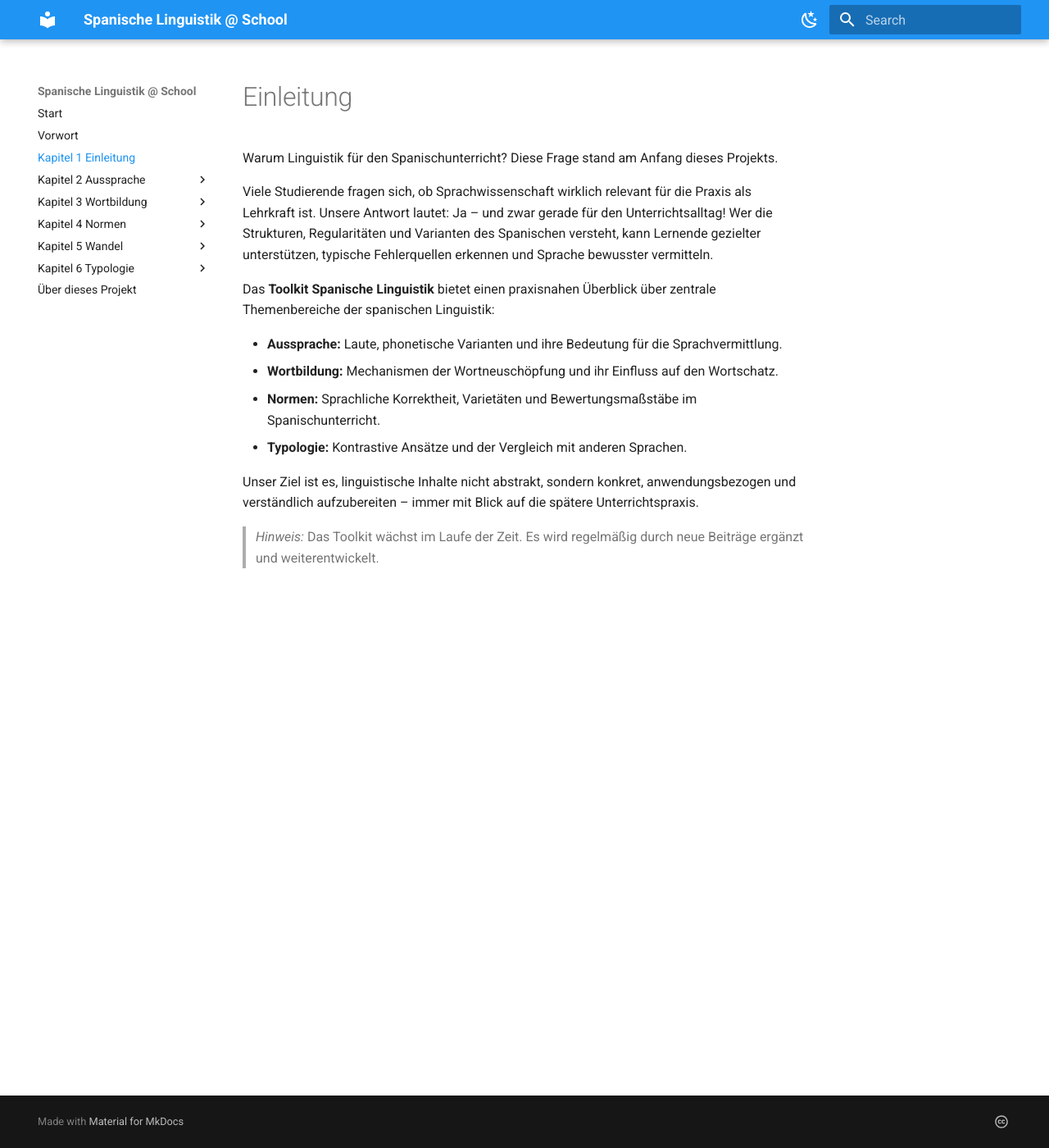
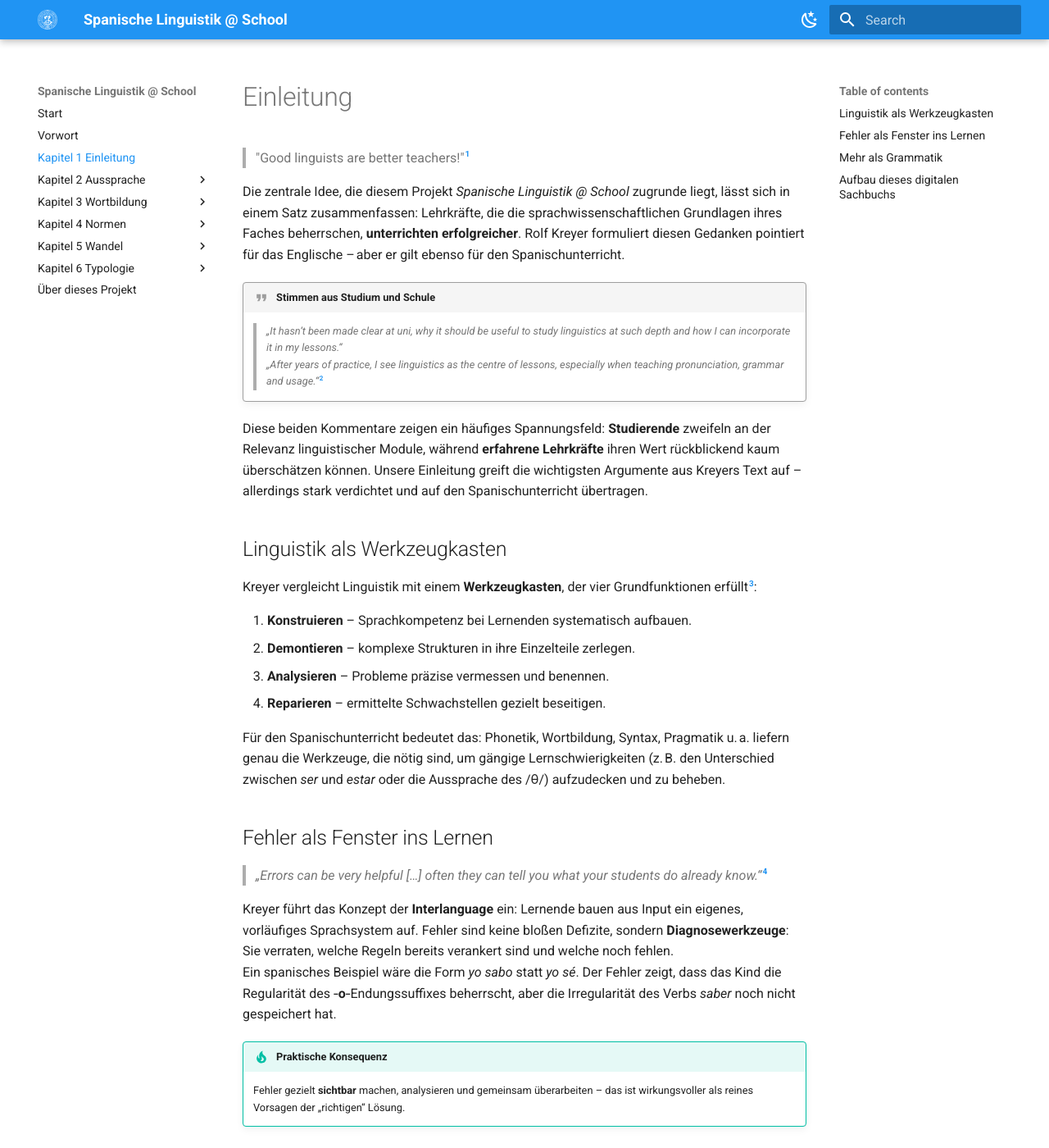
Before and after one commit to FTacke/spanisch-toolkit, an MkDocs documentation site: the page built from docs/einleitung.md, in a window 1280 px wide and 1400 px high. Shown: the whole window at 82% size. Built offline with MkDocs 1.6.1 and Material for MkDocs 9.7.7, drawn with Linux system fonts in a browser that asks for light colours; some of the changed text lies outside the part shown.

Commit message:
Neuer index + erster Entwurf einleitung.md

```diff
--- a/docs/einleitung.md
+++ b/docs/einleitung.md
@@ -1,16 +1,58 @@
 # Einleitung
 
-Warum Linguistik für den Spanischunterricht? Diese Frage stand am Anfang dieses Projekts.
+> "Good linguists are better teachers!"[^kreyer_good]
 
-Viele Studierende fragen sich, ob Sprachwissenschaft wirklich relevant für die Praxis als Lehrkraft ist. Unsere Antwort lautet: Ja – und zwar gerade für den Unterrichtsalltag! Wer die Strukturen, Regularitäten und Varianten des Spanischen versteht, kann Lernende gezielter unterstützen, typische Fehlerquellen erkennen und Sprache bewusster vermitteln.
+Die zentrale Idee, die diesem Projekt *Spanische Linguistik @ School* zugrunde liegt, lässt sich in einem Satz zusammenfassen: Lehrkräfte, die die sprachwissenschaftlichen Grundlagen ihres Faches beherrschen, **unterrichten erfolgreicher**. Rolf Kreyer formuliert diesen Gedanken pointiert für das Englische – aber er gilt ebenso für den Spanischunterricht.
 
-Das **Toolkit Spanische Linguistik** bietet einen praxisnahen Überblick über zentrale Themenbereiche der spanischen Linguistik:
+!!! quote "Stimmen aus Studium und Schule"
+    > *„It hasn’t been made clear at uni, why it should be useful to study linguistics at such depth and how I can incorporate it in my lessons.“*
+    > *„After years of practice, I see linguistics as the centre of lessons, especially when teaching pronunciation, grammar and usage.“*[^kreyer_stimmen]
 
-- **Aussprache:** Laute, phonetische Varianten und ihre Bedeutung für die Sprachvermittlung.
-- **Wortbildung:** Mechanismen der Wortneuschöpfung und ihr Einfluss auf den Wortschatz.
-- **Normen:** Sprachliche Korrektheit, Varietäten und Bewertungsmaßstäbe im Spanischunterricht.
-- **Typologie:** Kontrastive Ansätze und der Vergleich mit anderen Sprachen.
+Diese beiden Kommentare zeigen ein häufiges Spannungsfeld: **Studierende** zweifeln an der Relevanz linguistischer Module, während **erfahrene Lehrkräfte** ihren Wert rückblickend kaum überschätzen können. Unsere Einleitung greift die wichtigsten Argumente aus Kreyers Text auf – allerdings stark verdichtet und auf den Spanischunterricht übertragen.
 
-Unser Ziel ist es, linguistische Inhalte nicht abstrakt, sondern konkret, anwendungsbezogen und verständlich aufzubereiten – immer mit Blick auf die spätere Unterrichtspraxis.
+## Linguistik als Werkzeugkasten
 
-> *Hinweis:* Das Toolkit wächst im Laufe der Zeit. Es wird regelmäßig durch neue Beiträge ergänzt und weiterentwickelt.
+Kreyer vergleicht Linguistik mit einem **Werkzeugkasten**, der vier Grundfunktionen erfüllt[^kreyer_toolkit]:
+
+1. **Konstruieren** – Sprachkompetenz bei Lernenden systematisch aufbauen.
+2. **Demontieren** – komplexe Strukturen in ihre Einzelteile zerlegen.
+3. **Analysieren** – Probleme präzise vermessen und benennen.
+4. **Reparieren** – ermittelte Schwachstellen gezielt beseitigen.
+
+Für den Spanischunterricht bedeutet das: Phonetik, Wortbildung, Syntax, Pragmatik u. a. liefern genau die Werkzeuge, die nötig sind, um gängige Lernschwierigkeiten (z. B. den Unterschied zwischen *ser* und *estar* oder die Aussprache des /θ/) aufzudecken und zu beheben.
+
+## Fehler als Fenster ins Lernen
+
+> *„Errors can be very helpful […] often they can tell you what your students do already know.“*[^kreyer_errors]
+
+Kreyer führt das Konzept der **Interlanguage** ein: Lernende bauen aus Input ein eigenes, vorläufiges Sprachsystem auf. Fehler sind keine bloßen Defizite, sondern **Diagnosewerkzeuge**: Sie verraten, welche Regeln bereits verankert sind und welche noch fehlen.
+Ein spanisches Beispiel wäre die Form *yo sabo* statt *yo sé*. Der Fehler zeigt, dass das Kind die Regularität des ‑**o**‑Endungssuffixes beherrscht, aber die Irregularität des Verbs *saber* noch nicht gespeichert hat.
+
+!!! tip "Praktische Konsequenz"
+    Fehler gezielt **sichtbar** machen, analysieren und gemeinsam überarbeiten – das ist wirkungsvoller als reines Vorsagen der „richtigen“ Lösung.
+
+## Mehr als Grammatik
+
+Eine umfassende Kompetenzdefinition berücksichtigt nicht nur Orthografie und Morphosyntax, sondern auch **Diskurs‑, Situations‑ und Soziolinguistik**. Ein Ausruf wie *¡Ni de coña!* ist kontextabhängig: Im vertrauten Freundeskreis angemessen, in einer Klassenarbeit unangebracht.
+Folgt man Lennons weiter Fehlerdefinition[^lennon_error], rücken diese Ebenen in den Fokus erfolgreich(er) Sprachvermittlung.
+
+## Aufbau dieses digitalen Sachbuchs
+
+Die folgenden Kapitel sind daher nicht nach traditionellen Teildisziplinen geordnet, sondern nach **typischen Handlungsfeldern des Spanischunterrichts**:
+
+| Teil | Leitfrage | Linguistische Werkzeuge |
+|------|-----------|-------------------------|
+| Aussprache | Wie vermeide ich Interferenzfehler zwischen Deutsch und Spanisch? | Artikulationswissen, Phonologie |
+| Wortbildung | Wie können Wortschatz und kreative Sprachproduktion gefördert werden? | Morphologie, Derivation, Neologismenforschung |
+| Normen | Was ist „richtig“ oder „angemessen“ im Spanischen – und wie unterscheiden sich Normen? | Varietätenlinguistik, Sprachpolitik, Soziolinguistik |
+| Wandel | Wie hat sich das Spanische historisch entwickelt, und wie wandelt es sich heute? | Sprachgeschichte, Sprachwandeltheorien, kontrastive Perspektiven |
+| Typologie & Kontrast | Wie lässt sich Spanisch systematisch mit anderen Sprachen vergleichen? | Funktionale Typologie, kontrastive Linguistik |
+
+Jedes Kapitel endet mit **konkreten Unterrichtsideen** und einer kompakten *Tool-Liste*, damit Sie Ihr persönliches Repertoire systematisch erweitern können.
+
+---
+[^kreyer_good]: Preface in Kreyer 2023: *“Good linguists are better teachers!”*
+[^kreyer_stimmen]: Kreyer 2023, S. 15 f.
+[^kreyer_toolkit]: Vgl. Kreyer 2023, Kap. 2 „A toolkit and what’s in it“.
+[^kreyer_errors]: Kreyer 2023, S. 28 f.
+[^lennon_error]: Lennon 1991: 182 – „a linguistic form … which […] would, in all likelihood, not be produced by the speakers’ native speaker counterparts.“
--- a/mkdocs.yml
+++ b/mkdocs.yml
@@ -6,6 +6,7 @@ theme:
     - content.action.edit
     - content.details
   name: material
+  logo: assets/images/logo.svg
   palette:
     - scheme: default
       primary: blue     # Material-Design-Standardfarbe für hellen Modus
@@ -53,6 +54,7 @@ markdown_extensions:
   - admonition
   - pymdownx.details
   - pymdownx.superfences
+  - pymdownx.extra
   - footnotes
   - toc:
       permalink: true
```
Also changed, not shown: docs/index.md (+17 -11 lines), docs/assets/images/logo.svg (added), 1 other file.
